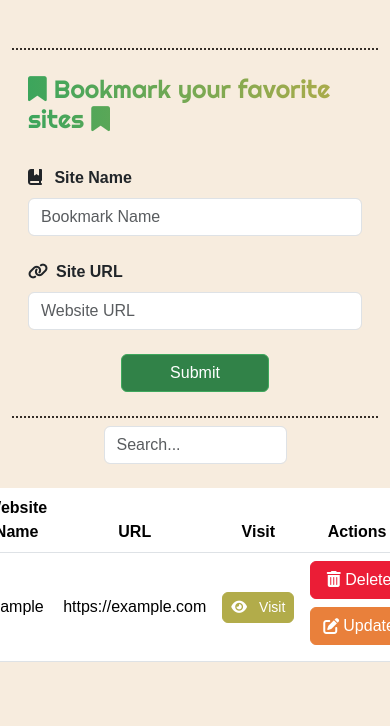
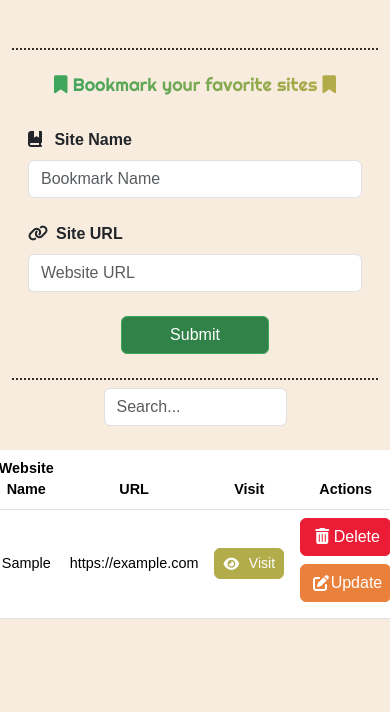
Before and after one commit to MariaAmr/BookMarkCrud, a plain HTML site: page index.html in a window 390 px wide. Both pictures are taken after typing "Sample", "https://example.com" into the empty fields and a click on the button "Submit". Shown: the part 132-858 px from the top of the page. Drawn offline with Linux system fonts and the light colour scheme; a web font is replaced by a local one.

Commit message:
first commit

```diff
--- a/css/style.css
+++ b/css/style.css
@@ -32,14 +32,11 @@
   main h1:hover::before {
     height: 50%;
   }
-
   .bookmark-body {
     border-width: 2px 0 2px 0;
     border-style: dotted;
     border-color: #352e28;
   }
-
-
   .bookmark-body h2 {
     font-family: "Righteous", cursive;
     font-size: 25px;
@@ -48,7 +45,6 @@
     background-clip: 0.625rem;
     -webkit-text-fill-color: transparent;
   }
-
   .form-control:focus {
     color: #212529;
     background-color: #fff;
@@ -56,7 +52,6 @@
     outline: 0;
     box-shadow: 0 0 0 0.25rem #fec26055;
   }
-
   .btn-submit {
     --bs-btn-color: #fff;
     --bs-btn-bg: #318248;
@@ -65,7 +60,6 @@
     --bs-btn-hover-bg: #2d7240;
     --bs-btn-hover-border-color: #2d7240;
   }
-
   .btn-delete {
     --bs-btn-color: #fff;
     --bs-btn-bg: #eb1d36;
@@ -82,7 +76,6 @@
     --bs-btn-hover-bg: #8c873a;
     --bs-btn-hover-border-color: #8c873a;
   }
-
   .btn-update {
     --bs-btn-color: #fff;
     --bs-btn-bg: #e9803b;
@@ -98,16 +91,13 @@
   table span {
     background-color: rgba(255, 251, 0);
   }
-
   .box-info {
     background-color: #0007;
   }
-
   .box-conent {
     width: 500px;
     z-index: 10;
   }
-
   .box-conent p {
     font-family: "Bree Serif", serif;
     font-size: 21px;
@@ -174,12 +164,16 @@
   .requirements-list li.valid span {
     color: #999;
   }
+  @media screen and (max-width: 576px) {
+    .table {
+        font-size: 0.9rem;
+    }
+  }
   @media screen and (max-width: 768px) {
 
     .content p {
       font-size: 1.15rem;
     }
-
     .requirement-list li {
       font-size: 1.1rem;
     }
@@ -198,19 +192,20 @@
       font-size: 0.875rem;
       width: 100%;
     }
-
     .btn-delete, .btn-update2 {
       margin-bottom: 0.5rem;
       width: 100%;
     }
-
+    .bookmark-body h2{
+      font-size: 18px;
+    }
     .btn-visit, .btn-update {
       display: flex;
       align-items: center;
       justify-content: center;
-      gap: 0.25rem;
       white-space: nowrap;
-  }
+      gap: 0.1rem;
+    }
     .table td, .table th {
       padding: 0.5rem;
     }
--- a/js/main.js
+++ b/js/main.js
@@ -124,7 +124,6 @@ function addBookMark(){
 
     bookMarks.push(siteObj);
     localStorage.setItem('bookMarker',JSON.stringify(bookMarks));
-    console.log(bookMarks);
     clearInputs();
     displaySites();
 
```
Also changed, not shown: index.html (+1 -2 lines).
